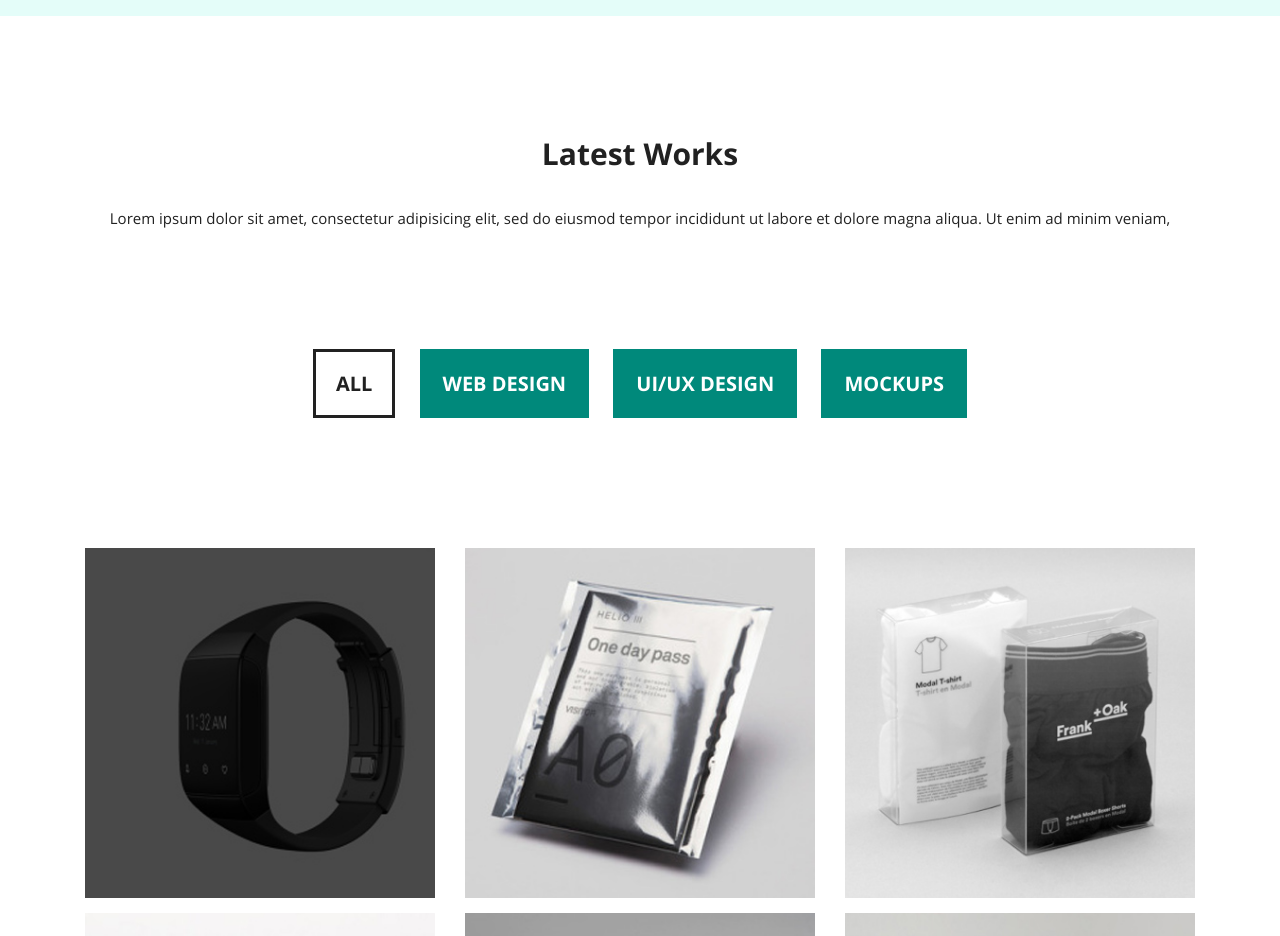
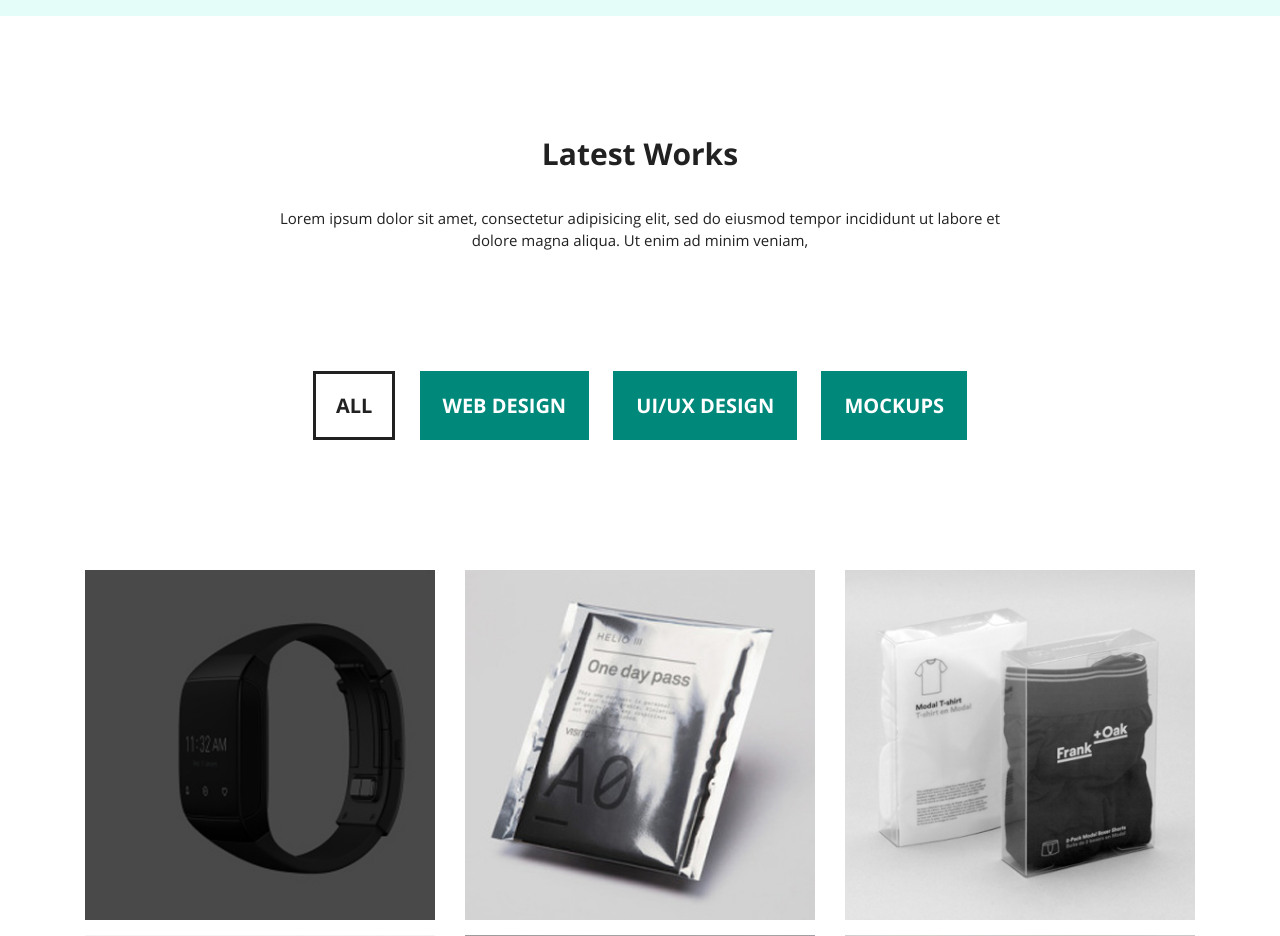
Before and after one commit to mahonya333/BootstrapPractice, a plain HTML site: page index.html in a window 1280 px wide. Shown: the part 2900-3836 px from the top of the page. Drawn offline with nearby package versions, Linux system fonts and the light colour scheme; files whose address does not match are found by name.

Commit message:
правка мелкого бага

```diff
--- a/index.html
+++ b/index.html
@@ -167,7 +167,7 @@
     <section class="portfolio" id="portfolio">
         <div class="container">
             <div class="row justify-content-center">
-                <div cl ass="col-xl-8">
+                <div class="col-xl-8">
                     <h3 class="portfolio__title title">Latest Works</h3>
                     <div class="portfolio__text text">
                         Lorem ipsum dolor sit amet, consectetur adipisicing elit, sed do eiusmod tempor incididunt ut
```
